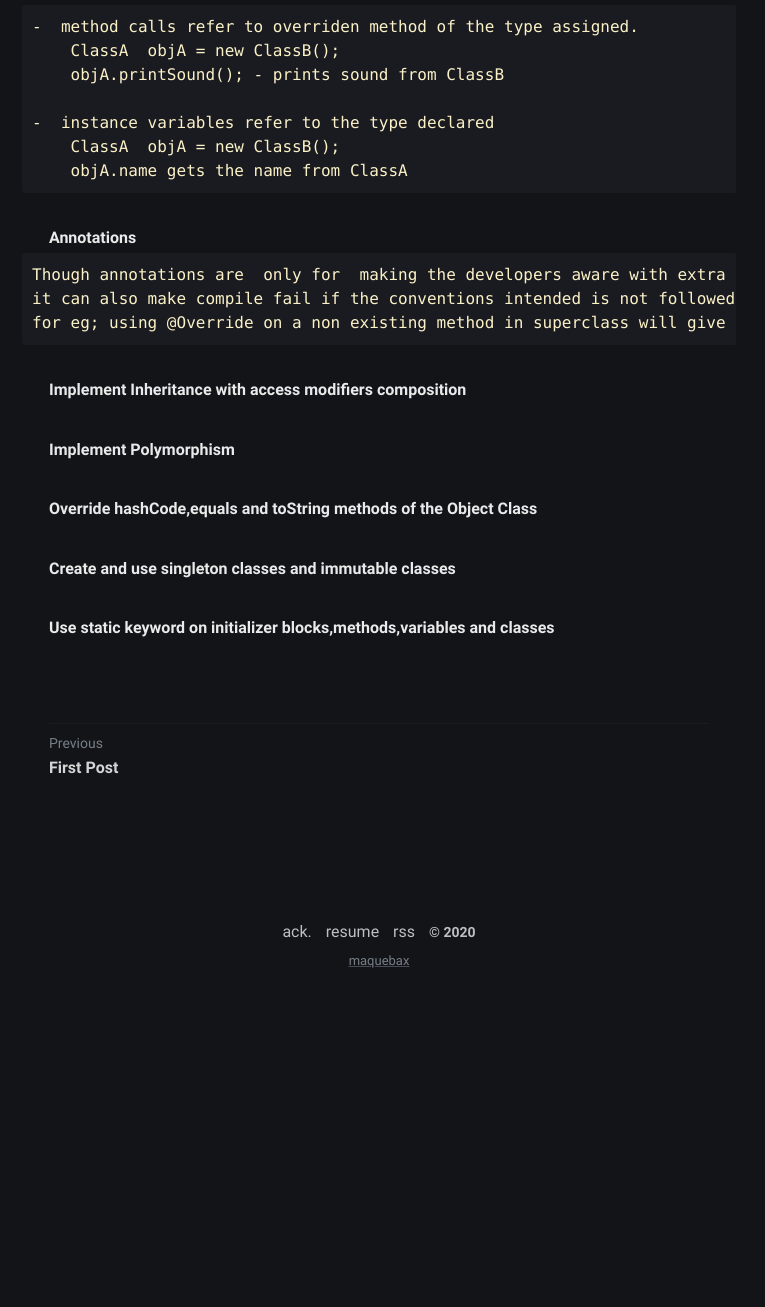
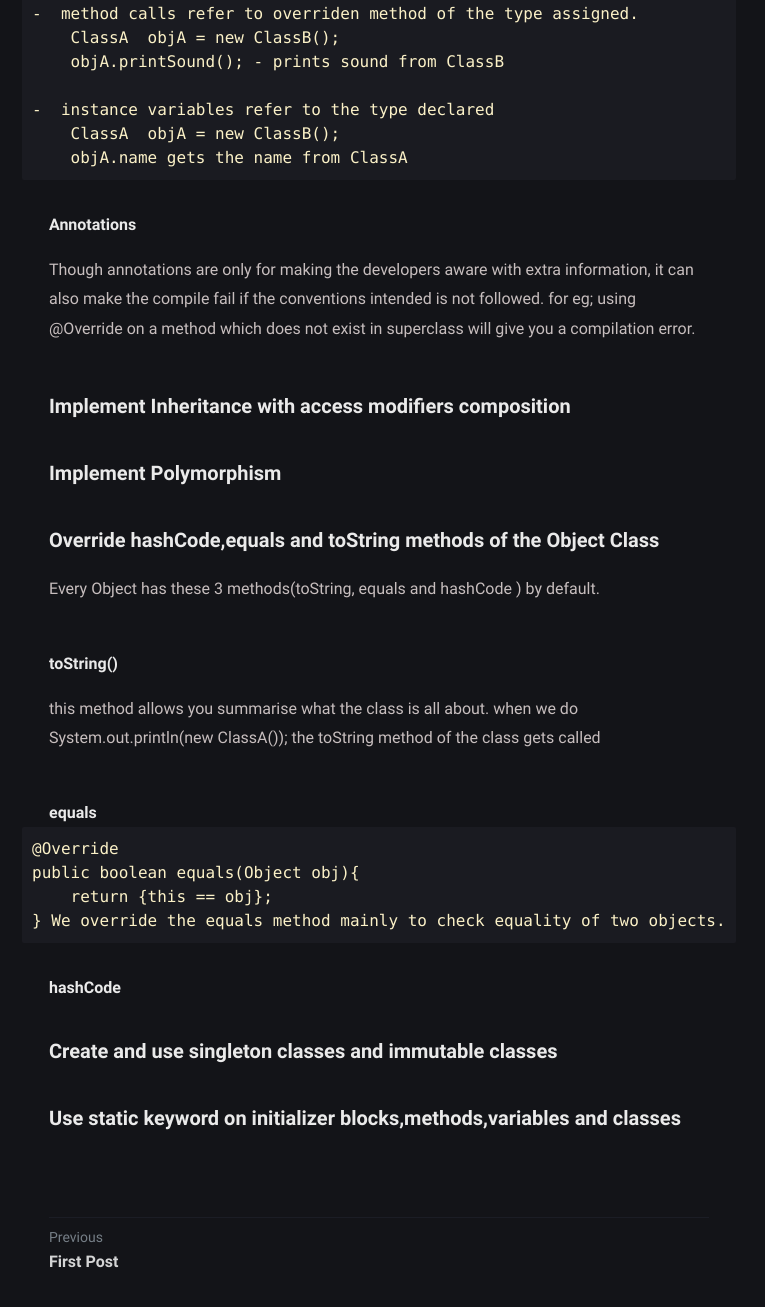
Before and after one commit to maquebax/maquebax.github.io, a Jekyll site: the page built from _posts/2020-10-13-Java Class Design.md, in a window 1280 px wide and 1400 px high, scrolled down 1076 px. Shown: the top 1307 px of the window, without its empty margins (261-1026 px from the left). Built offline with Jekyll 4.4.1, drawn with Linux system fonts in a browser that asks for light colours; before the commit the page ends 2082 px from its top, so only the background shows below that; some of the changed text lies outside the part shown.

Commit message:
toString,hashCode and equals

```diff
--- a/_posts/2020-10-13-Java Class Design.md
+++ b/_posts/2020-10-13-Java Class Design.md
@@ -9,22 +9,22 @@ description: 1Z0-809 - Java Class Design
 # Exam Objectives
 #### Implement Encapsulation
 ##### Points to remembered
-     1) instance variables are kept private.
-     2) getters of the instance variables are public.
-     3) setter of the instance variables are protected.
+1) instance variables are kept private.
+) getters of the instance variables are public.
+3) setter of the instance variables are protected.
 
 
 ##### while using a instanceof  B
-    - object a has to be either sameclass,subclass or implements interface B
-    - the compiler allows an object of type to check against any interface and
-       the classes that are directly related.
+- object a has to be either sameclass,subclass or type implementing interface B
+- the compiler allows checking an object of a type against any interface and
+  only the classes that are directly related.
 
 ##### Virtual Method Invocation
-     when method we call a method of subclass from object of superclass
-        void somemethod(SuperclassA objA){
-           if(objA instanceof SubClassB)
+when method we call a method of subclass from object of superclass
+    void somemethod(SuperclassA objA){
+        if(objA instanceof SubClassB)
             ((SubClassB) objA).doSomethodInB();
-        }
+    }
 
 ##### In inheritance,
     -  method calls refer to overriden method of the type assigned.
@@ -36,12 +36,35 @@ description: 1Z0-809 - Java Class Design
         objA.name gets the name from ClassA
 
 ##### Annotations
-    Though annotations are  only for  making the developers aware with extra information,
-    it can also make compile fail if the conventions intended is not followed.
-    for eg; using @Override on a non existing method in superclass will give you compilation error.
+Though annotations are  only for  making the developers aware with extra information,
+it can also make the compile fail if the conventions intended is not followed.
+for eg; using @Override on a method which does not exist in superclass will give you a compilation error.
 
-##### Implement Inheritance with access modifiers composition
-##### Implement Polymorphism
-##### Override hashCode,equals and toString methods of the Object Class
-##### Create and use  singleton classes and immutable classes
-##### Use static keyword on initializer blocks,methods,variables and classes
+#### Implement Inheritance with access modifiers composition
+#### Implement Polymorphism
+
+#### Override hashCode,equals and toString methods of the Object Class
+Every Object has these 3 methods(toString, equals and hashCode ) by default.
+##### toString()
+this method allows you summarise what the class is all about.
+when we do System.out.println(new ClassA()); the toString method of the class gets called
+##### equals
+    @Override
+    public boolean equals(Object obj){
+        return {this == obj};
+    }
+We override the equals method mainly to check equality of two objects.
+When we use == on objects for eg: objA == objB
+the compiler checks only if the object referrences are same. Hence we use equals method
+to test equality of objects. When we override equals method, we check for values of desired instance variables
+The equals method must adhere to following properties.
+1.reflexive  x.equal(x) always true
+2.symmetric  if x.equals(y) true then y.equals(x) true - always
+3.transitive if x.equals(y) and y.equals(z) then x.equals(z) - either all true or all false.
+4.consistent x.equals(y) always true and x.equals(null) always false
+5.Also in practice, the hashCode of 2 equals objects should be same.
+
+##### hashCode
+
+#### Create and use  singleton classes and immutable classes
+#### Use static keyword on initializer blocks,methods,variables and classes
```
